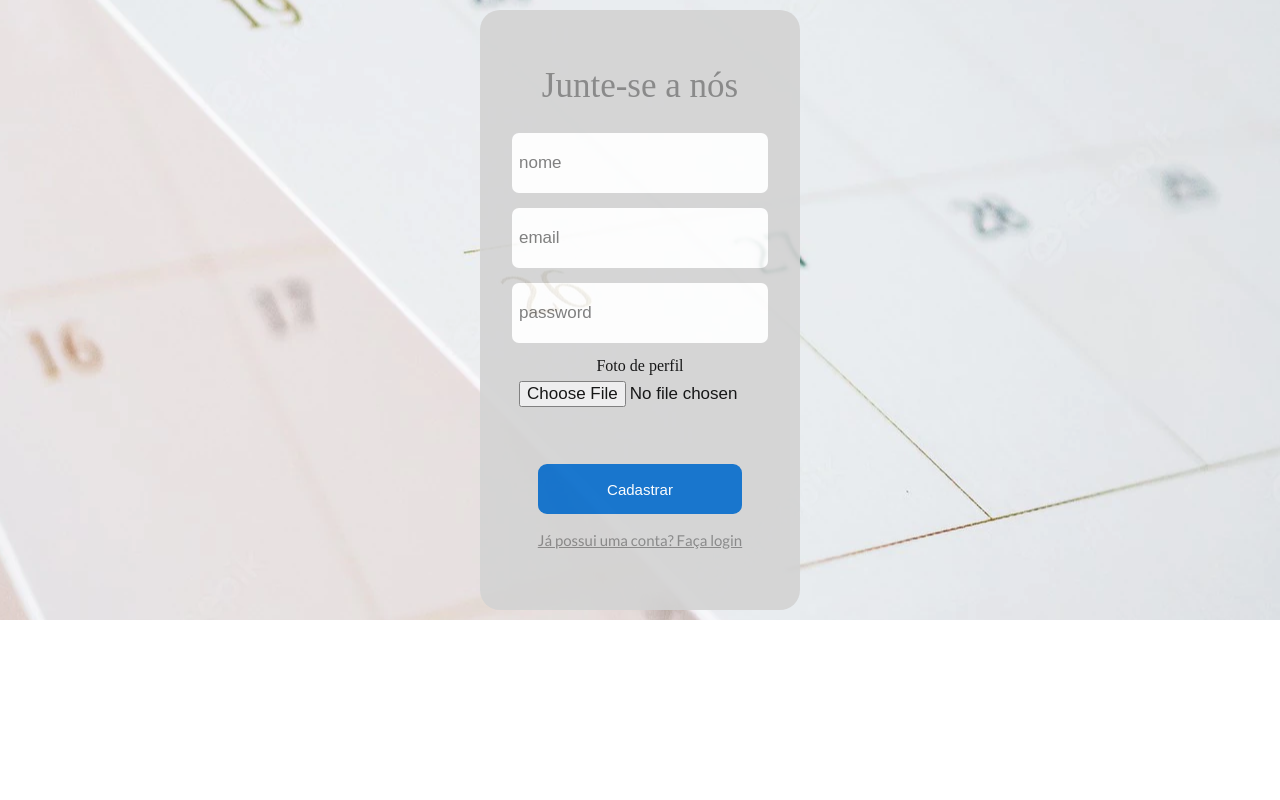
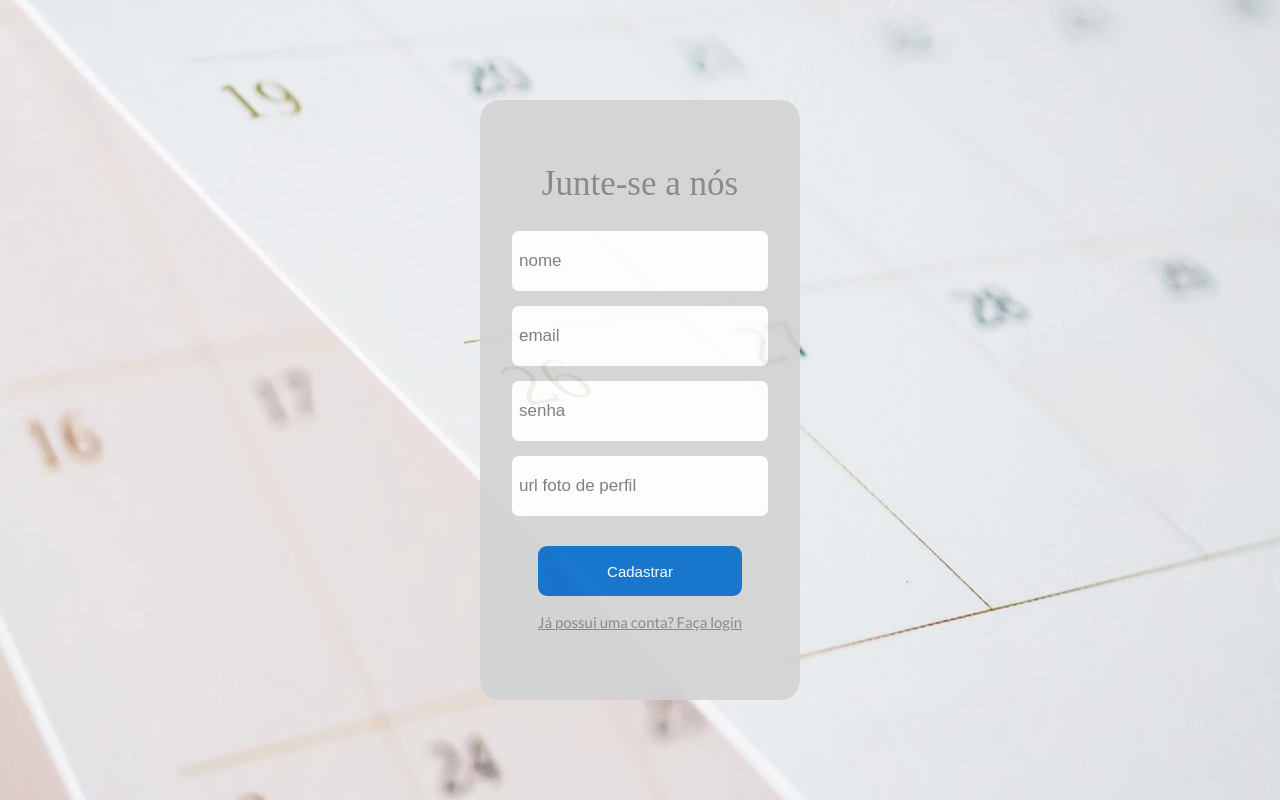
Before and after one commit to phbodias/Schedule---Front, a React (Create React App) app: page /sign-up in a window 1280 px wide. Built offline with nearby package versions, Linux system fonts and the light colour scheme; no server answers.

Commit message:
:sparkles: Register service

```diff
--- a/src/components/Footer.jsx
+++ b/src/components/Footer.jsx
@@ -34,10 +34,12 @@ export default function Footer({ actualPage }) {
           <p>Agenda</p>
         </div>
       </Link>
-      <div>
-        <ion-icon name="log-out-outline"></ion-icon>
-        <p>Sair</p>
-      </div>
+      <Link to="/sign-in" style={{ textDecoration: "none" }}>
+        <div>
+          <ion-icon name="log-out-outline"></ion-icon>
+          <p>Sair</p>
+        </div>
+      </Link>
     </Container>
   );
 }
--- a/src/pages/SignUp.jsx
+++ b/src/pages/SignUp.jsx
@@ -1,6 +1,7 @@
 import { useState } from "react";
 import { ThreeDots } from "react-loader-spinner";
 import { useNavigate } from "react-router-dom";
+import signUpService from "../services/signup";
 import {
   Container,
   Input,
@@ -9,14 +10,14 @@ import {
   Form,
   Content,
   Title,
+  ShowPass,
 } from "../styles/Pages/AuthStyle";
 
 export default function SignUp() {
-  //const URL = process.env.REACT_APP_URL || "AAA";
+
   const navigate = useNavigate();
-
+  const [showPass, setShowPass] = useState(false);
   const [loading, setLoading] = useState(false);
-
   const [data, setData] = useState({
     name: "",
     email: "",
@@ -24,13 +25,22 @@ export default function SignUp() {
     profilePic: "",
   });
 
-  function signUp(){
-    navigate("/sign-in")
-  }
-
   function handleRegister(e) {
     e.preventDefault();
-    //setLoading(true);
+
+    const promise = signUpService(data);
+
+    promise
+      .then((res) => {
+        navigate("/sign-in");
+      })
+
+      .catch((error) => {
+        alert(
+          `Erro ao cadastrar: \n\n${error.response.status} - ${error.response.data}`
+        );
+        setLoading(false);
+      });
   }
 
   function handleInputChange(e) {
@@ -48,6 +58,8 @@ export default function SignUp() {
             placeholder="nome"
             value={data.name}
             onChange={handleInputChange}
+            disabled={loading}
+            required
           />
           <Input
             type="email"
@@ -55,25 +67,44 @@ export default function SignUp() {
             placeholder="email"
             value={data.email}
             onChange={handleInputChange}
+            disabled={loading}
+            required
           />
+          <ShowPass>
+            <Input
+              type={showPass && !loading ? "text" : "password"}
+              name="password"
+              placeholder="senha"
+              value={data.password}
+              onChange={handleInputChange}
+              disabled={loading}
+              required
+            />
+            {data.password.length && !loading > 0 ? (
+              <p onClick={() => setShowPass(!showPass)}>
+                {showPass ? (
+                  <ion-icon name="eye-off-outline"></ion-icon>
+                ) : (
+                  <ion-icon name="eye-outline"></ion-icon>
+                )}
+              </p>
+            ) : (
+              ""
+            )}
+          </ShowPass>
           <Input
-            type="password"
-            name="senha"
-            placeholder="password"
-            value={data.password}
+            type="url"
+            name="profilePic"
+            placeholder="url foto de perfil"
+            value={data.profilePic}
             onChange={handleInputChange}
-          />
-          <p>Foto de perfil</p>
-          <Input
-            type="file"
-            name="profilePic"
-            accept=".png, .jpg, .jpeg"
+            disabled={loading}
           />
           <Button type="submit">
             {loading ? (
               <ThreeDots color="#FFF" height={30} width={250} radius="10px" />
             ) : (
-              <p onClick={signUp}>Cadastrar</p>
+              <p onSubmit={handleRegister}>Cadastrar</p>
             )}
           </Button>
         </Form>
--- a/src/services/api.js
+++ b/src/services/api.js
@@ -1,7 +1,7 @@
 import axios from "axios";
 
 const instance = axios.create({
-  baseURL: process.env.REACT_APP_API_BASE_URL
+  baseURL: process.env.REACT_APP_URL
 });
 
 export default instance;
--- a/src/services/signup.js
+++ b/src/services/signup.js
@@ -0,0 +1,5 @@
+import api from "./api";
+
+export default async function signUpService(data) {
+  return await api.post("/sign-up", data);
+}
--- a/src/styles/Pages/AuthStyle.js
+++ b/src/styles/Pages/AuthStyle.js
@@ -7,6 +7,7 @@ const Container = styled.div`
   background-color: red;
   background-position: center;
   object-fit: cover;
+  height: 100%;
   display: flex;
   align-items: center;
   justify-content: center;
@@ -20,7 +21,7 @@ const Content = styled.div`
   align-items: center;
   justify-content: center;
   width: 25vw;
-  min-width: 250px;
+  min-width: 300px;
   height: 600px;
   border-radius: 20px;
   background-color: lightgray;
@@ -39,7 +40,6 @@ const Form = styled.form`
   flex-direction: column;
   align-items: center;
   width: 80%;
-
 `;
 
 const Input = styled.input`
@@ -49,9 +49,31 @@ const Input = styled.input`
   padding: 7px;
   box-sizing: border-box;
   font-size: 17px;
-  opacity: 1;
   border-radius: 7px;
   border: none;
+`;
+
+const ShowPass = styled.div`
+  width: 100%;
+  height: 60px;
+  margin-bottom: 15px;
+  display: flex;
+  position: relative;
+
+  input {
+    width: 100%;
+  }
+
+  p {
+    position: absolute;
+    right: 15px;
+    top: 20px;
+    display: flex;
+    align-items: center;
+    font-size: 20px;
+    border-left: 1px solid black;
+    padding-left: 3px;
+  }
 `;
 
 const Button = styled.button`
@@ -80,4 +102,4 @@ const StyledLink = styled(Link)`
   margin-top: 14px;
 `;
 
-export { Container, Content, Title, Form, Input, Button, StyledLink };
+export { Container, Content, Title, Form, Input, ShowPass, Button, StyledLink };
```
